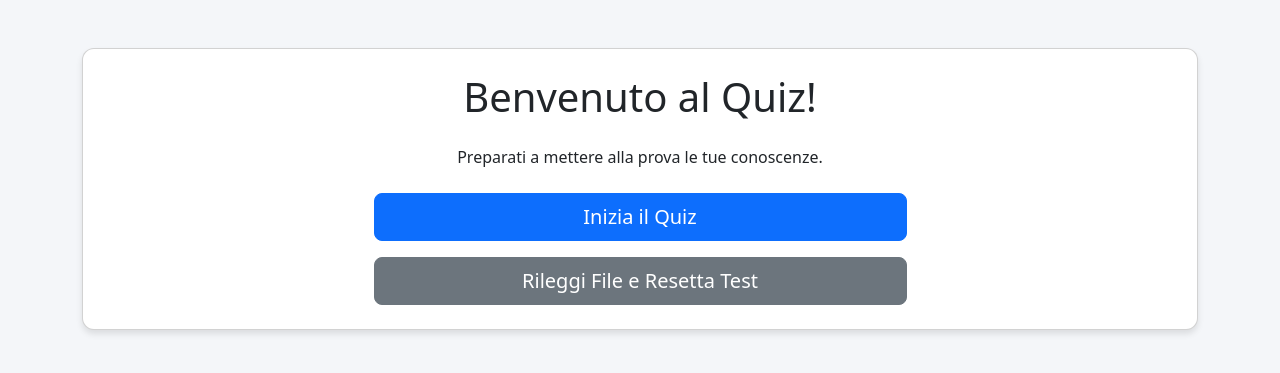
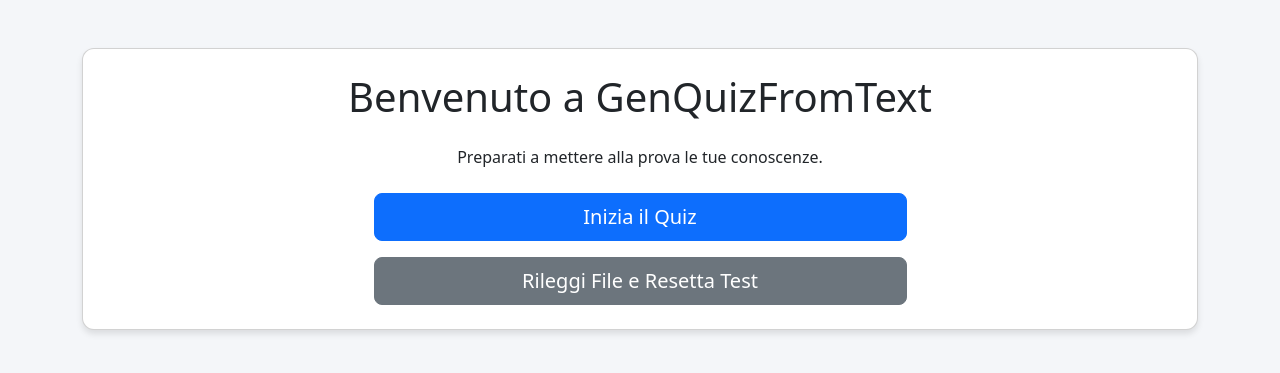
Before and after one commit to Antonino545/GenQuizFromText, a Flask app: page / in a window 1280 px wide. Shown: the top 373 px of the page. Run offline with Flask 3, Linux system fonts and the light colour scheme; parts of the project's set-up code (start-up, migrations or seed data) failed here and were passed over.

Commit message:
Update index.html title and add reload button for quiz reset

```diff
--- a/templates/index.html
+++ b/templates/index.html
@@ -17,10 +17,11 @@
   <body>
     <div class="container mt-5">
       <div class="card p-4 text-center">
-        <h1 class="mb-4">Benvenuto al Quiz!</h1>
+        <h1 class="mb-4">Benvenuto a GenQuizFromText</h1>
         <p class="mb-4">Preparati a mettere alla prova le tue conoscenze.</p>
         <div class="d-grid gap-3 col-6 mx-auto">
           <a href="{{ url_for('quiz') }}" class="btn btn-primary btn-lg">Inizia il Quiz</a>
+
           <!-- Usa 'reload_file' (nome corretto dell'endpoint) -->
           <a href="{{ url_for('reload_file') }}" class="btn btn-secondary btn-lg">Rileggi File e Resetta Test</a>
         </div>
```
